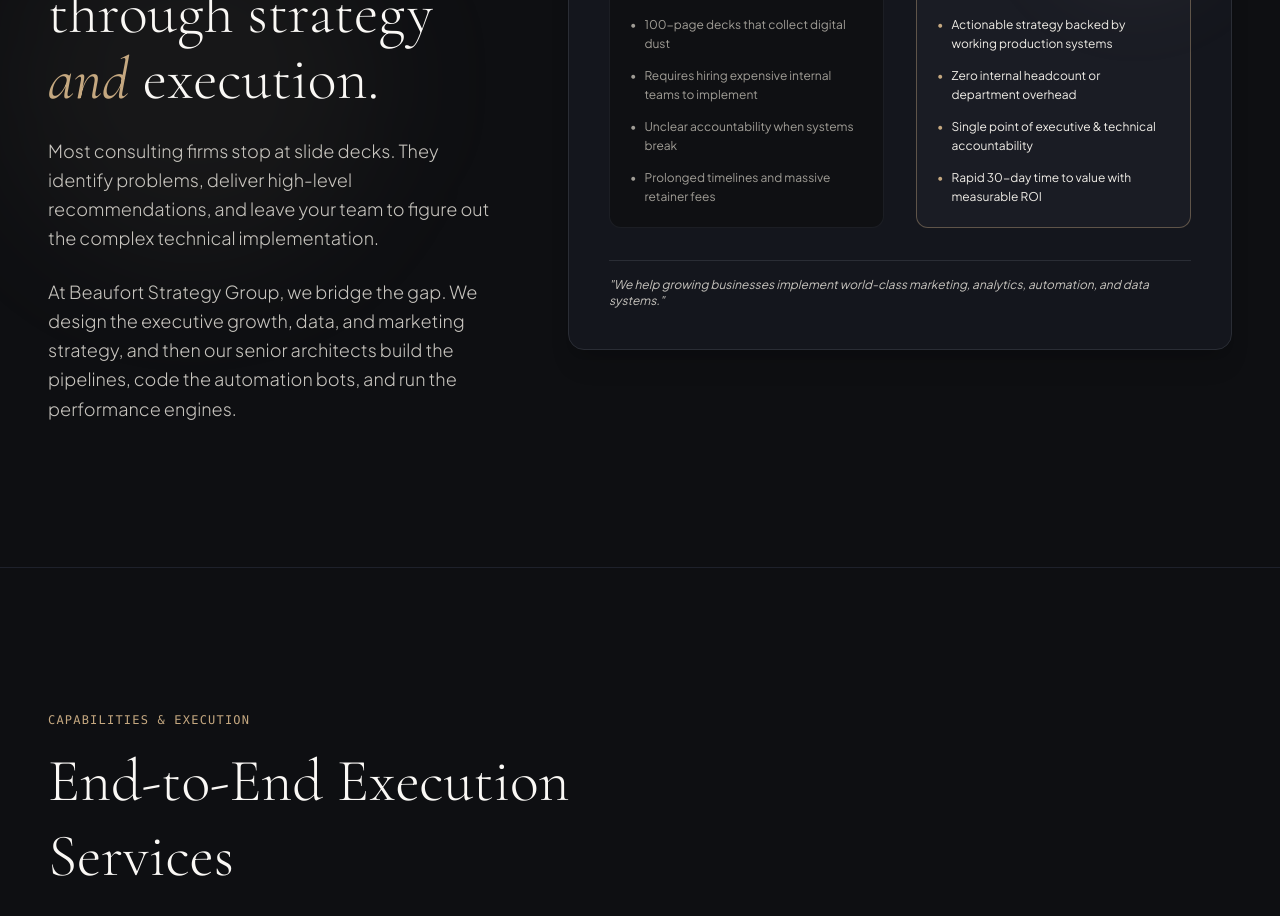
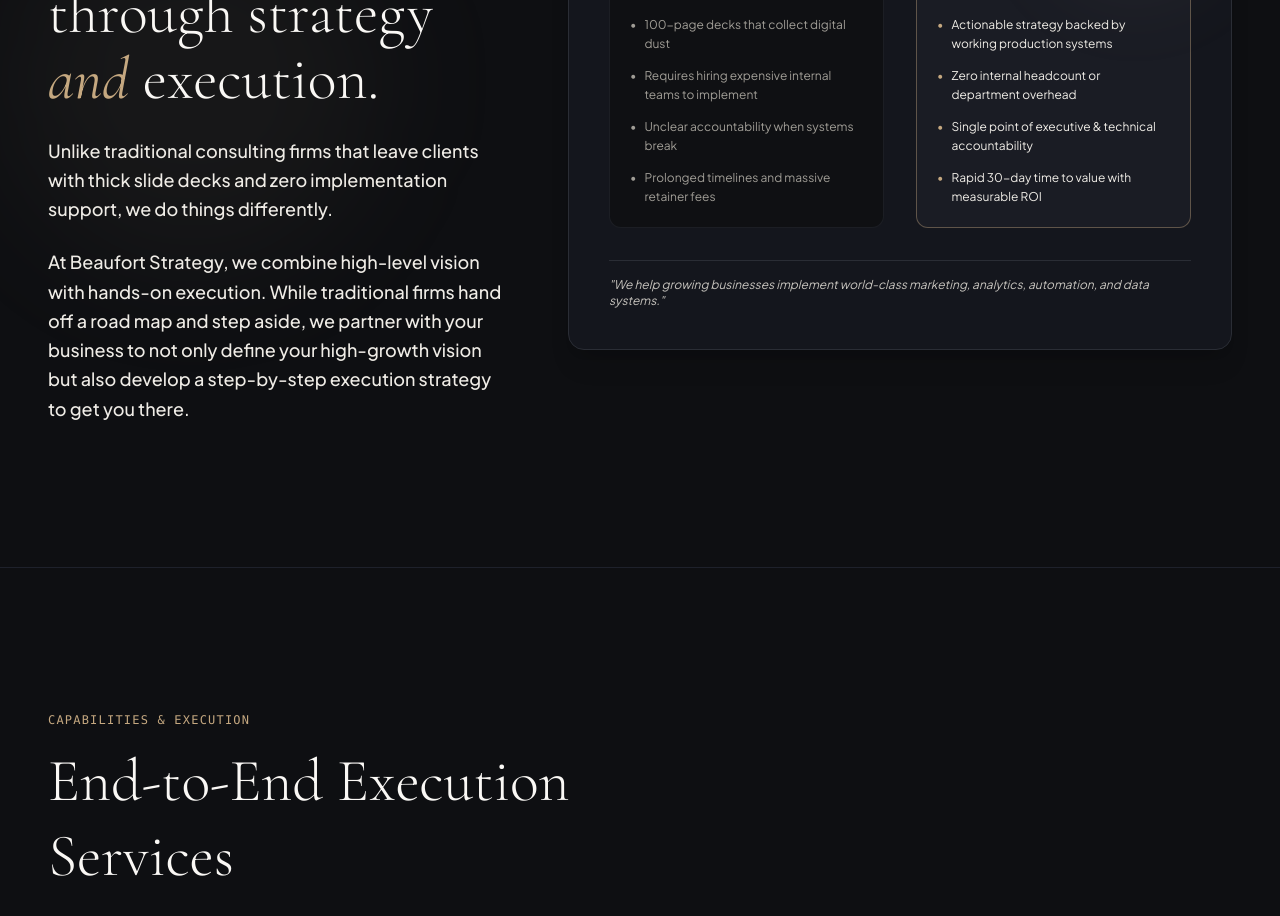
Before and after one commit to jacksonbeaufort-ship-it/Beaufort-Strategy-Website, a React (Vite) app: page / in a window 1280 px wide. Shown: the part 1260-2176 px from the top of the page. Built offline with nearby package versions, Linux system fonts and the light colour scheme.

Commit message:
Philosophy Update

```diff
--- a/src/components/Introduction.tsx
+++ b/src/components/Introduction.tsx
@@ -23,11 +23,15 @@
             </h2>
 
             <p className="text-[#C8C5BF] text-base md:text-lg font-light leading-relaxed">
-              Most consulting firms stop at slide decks. They identify problems, deliver high-level recommendations, and leave your team to figure out the complex technical implementation.
+              <strong className="font-medium text-[#EFECE6]">
+                Unlike traditional consulting firms that leave clients with thick slide decks and zero implementation support, we do things differently.
+              </strong>
             </p>
 
             <p className="text-[#C8C5BF] text-base md:text-lg font-light leading-relaxed">
-              At Beaufort Strategy Group, we bridge the gap. We design the executive growth, data, and marketing strategy, and then our senior architects build the pipelines, code the automation bots, and run the performance engines.
+              <strong className="font-medium text-[#EFECE6]">
+                At Beaufort Strategy, we combine high-level vision with hands-on execution. While traditional firms hand off a road map and step aside, we partner with your business to not only define your high-growth vision but also develop a step-by-step execution strategy to get you there.
+              </strong>
             </p>
           </div>
 
```
